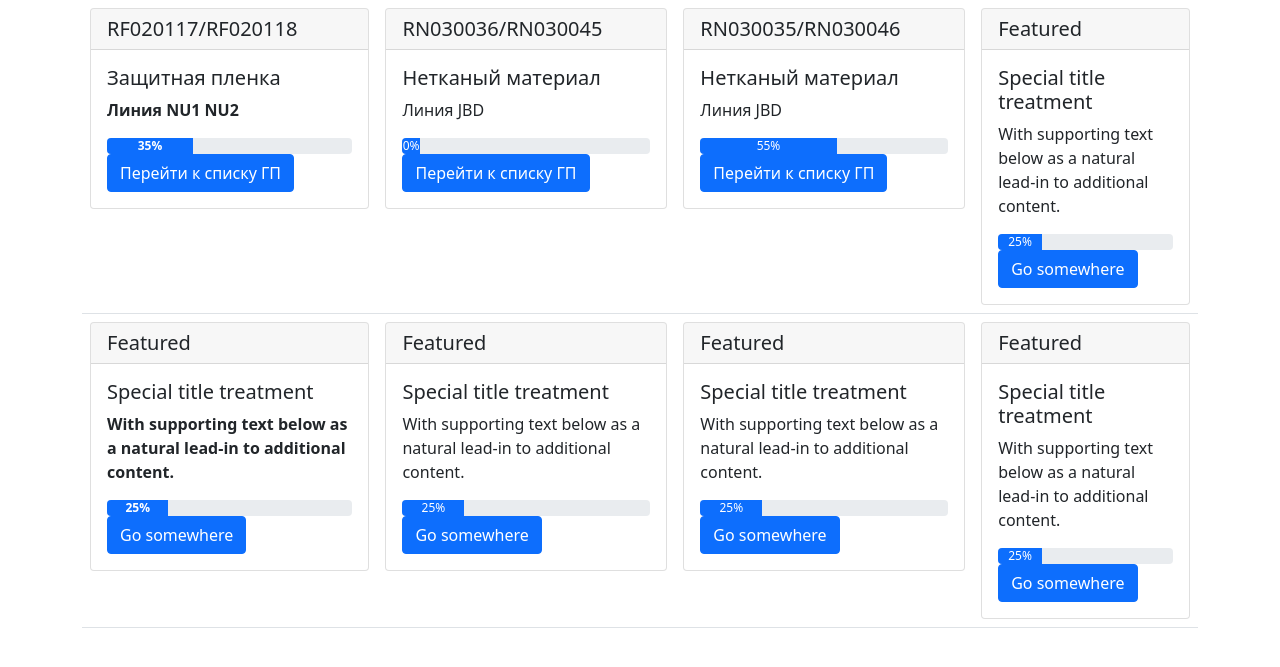
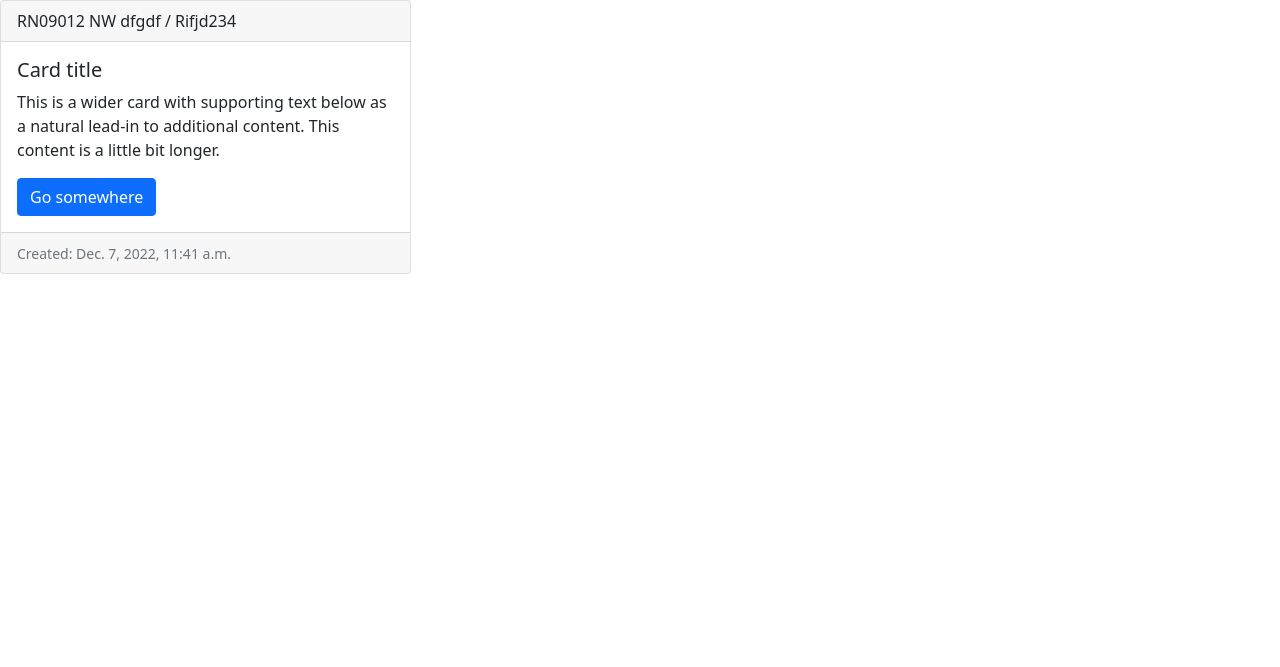
Before and after one commit to anastasiia-ial/djproj, a Django app: page / in a window 1280 px wide. Shown: the part 56-723 px from the top of the page. Run offline with Django 3.2, Linux system fonts and the light colour scheme; data comes from the database, SQL or seed files in the repository; both versions use the stored data as it was after the commit.

Commit message:
card is connected to db

```diff
--- a/main/models.py
+++ b/main/models.py
@@ -9,16 +9,16 @@ class Raw (models.Model):
     rtitle = models.CharField(max_length=200)#навзвание слоя на русском
 
     def __str__(self):
-        return self.num +' '+ self.title
+       return self.num +' '+ self.title
 
 # class Sku (models.Model):
-#     num = models.ForeignKey( on_delete=models.CASCADE)#артикул готоваой продукции (ГП)
+#     num = models.CharField( on_delete=models.CASCADE)#артикул готоваой продукции (ГП)
 #     title = models.CharField(max_length=200)#наименование ГП
 
 # class Routing (models.Model):
-#     code = models.ForeignKey(on_delete=models.CASCADE)#артикул маршрутной карты (МК)
-#     sku_num = models.CharField(max_length=3)#ссылка на артикул ГП
-#     sku_title = models.CharField(max_length=3)#ссылка на наименование ГП
+#     code = models.CharField(on_delete=models.CASCADE)#артикул маршрутной карты (МК)
+#     sku_num = models.ForeignKey(max_length=3)#ссылка на артикул ГП
+    # sku_title = models.CharField(max_length=3)#ссылка на наименование ГП
 #     raw_num = models.CharField(max_length=3)#ссылка на артикул сырья
 #     raw_title = models.CharField(max_length=3)#ссылка на наименование сырья
 
@@ -26,11 +26,12 @@ class Raw (models.Model):
 class Change (models.Model):
     id = models.BigAutoField(primary_key=True) #номер изменения
     old_raw = models.ForeignKey(Raw, on_delete=models.CASCADE)#старый артикул сырья
+    # old_raw = models.CharField(max_length=13)#старый артикул сырья
     new_raw = models.CharField(max_length=13)#новый артикул сырья
     # title = models.CharField(max_length=200)#наименование
     # rtitle = models.CharField(max_length=200)#навзвание слоя на русском
     status = models.BooleanField()#статус
     created_date = models.DateTimeField(default=timezone.now)#когда была создана заявка
 
-    def __str__(self):
-        return self.id
+    # def __str__(self):
+    #     return self.id
--- a/main/templates/main/status.html
+++ b/main/templates/main/status.html
@@ -5,123 +5,20 @@
 {%endblock%}
 
 {%block content%}
-<!-- cards status  -->
-<div class="container">
-<table class="table">
-
-    <tbody>
-    <tr>
-        <th scope="row">
-            <div class="card">
-                <h5 class="card-header">RF020117/RF020118</h5>
-                <div class="card-body">
-                    <h5 class="card-title">Защитная пленка</h5>
-                    <p class="card-text">Линия NU1 NU2</p>
-                    <div class="progress">
-                        <div class="progress-bar" role="progressbar" style="width: 35%;" aria-valuenow="35" aria-valuemin="0" aria-valuemax="100">35%</div>
-                    </div>
-                    <a href="/" class="btn btn-primary">Перейти к списку ГП</a>
-                </div>
-            </div>
-        </th>
-        <td>
-            <div class="card">
-                <h5 class="card-header">RN030036/RN030045</h5>
-                <div class="card-body">
-                    <h5 class="card-title">Нетканый материал</h5>
-                    <p class="card-text"> Линия JBD</p>
-                    <div class="progress">
-                        <div class="progress-bar" role="progressbar" style="width: 7%;" aria-valuenow="0" aria-valuemin="0" aria-valuemax="100">0%</div>
-                    </div>
-                    <a href="#" class="btn btn-primary">Перейти к списку ГП</a>
-                </div>
-            </div>
-        </td>
-        <td>
-            <div class="card">
-                <h5 class="card-header">RN030035/RN030046</h5>
-                <div class="card-body">
-                    <h5 class="card-title">Нетканый материал</h5>
-                    <p class="card-text">Линия JBD</p>
-                    <div class="progress">
-                        <div class="progress-bar" role="progressbar" style="width: 55%;" aria-valuenow="55" aria-valuemin="0" aria-valuemax="100">55%</div>
-                    </div>
-                    <a href="#" class="btn btn-primary">Перейти к списку ГП</a>
-                </div>
-            </div>
-        </td>
-      <td>
-            <div class="card">
-                <h5 class="card-header">Featured</h5>
-                <div class="card-body">
-                    <h5 class="card-title">Special title treatment</h5>
-                    <p class="card-text">With supporting text below as a natural lead-in to additional content.</p>
-                    <div class="progress">
-                        <div class="progress-bar" role="progressbar" style="width: 25%;" aria-valuenow="25" aria-valuemin="0" aria-valuemax="100">25%</div>
-                    </div>
-                    <a href="#" class="btn btn-primary">Go somewhere</a>
-                </div>
-            </div>
-        </td>
-    </tr>
-    <tr>
-        <th scope="row">
-            <div class="card">
-                <h5 class="card-header">Featured</h5>
-                <div class="card-body">
-                    <h5 class="card-title">Special title treatment</h5>
-                    <p class="card-text">With supporting text below as a natural lead-in to additional content.</p>
-                    <div class="progress">
-                        <div class="progress-bar" role="progressbar" style="width: 25%;" aria-valuenow="25" aria-valuemin="0" aria-valuemax="100">25%</div>
-                    </div>
-                    <a href="#" class="btn btn-primary">Go somewhere</a>
-                </div>
-            </div>
-        </th>
-        <td>
-            <div class="card">
-                <h5 class="card-header">Featured</h5>
-                <div class="card-body">
-                    <h5 class="card-title">Special title treatment</h5>
-                    <p class="card-text">With supporting text below as a natural lead-in to additional content.</p>
-                    <div class="progress">
-                        <div class="progress-bar" role="progressbar" style="width: 25%;" aria-valuenow="25" aria-valuemin="0" aria-valuemax="100">25%</div>
-                    </div>
-                    <a href="#" class="btn btn-primary">Go somewhere</a>
-                </div>
-            </div>
-        </td>
-        <td>
-            <div class="card">
-                <h5 class="card-header">Featured</h5>
-                <div class="card-body">
-                    <h5 class="card-title">Special title treatment</h5>
-                    <p class="card-text">With supporting text below as a natural lead-in to additional content.</p>
-                    <div class="progress">
-                        <div class="progress-bar" role="progressbar" style="width: 25%;" aria-valuenow="25" aria-valuemin="0" aria-valuemax="100">25%</div>
-                    </div>
-                    <a href="#" class="btn btn-primary">Go somewhere</a>
-                </div>
-            </div>
-        </td>
-        <td>
-            <div class="card">
-                <h5 class="card-header">Featured</h5>
-                <div class="card-body">
-                    <h5 class="card-title">Special title treatment</h5>
-                    <p class="card-text">With supporting text below as a natural lead-in to additional content.</p>
-                    <div class="progress">
-                        <div class="progress-bar" role="progressbar" style="width: 25%;" aria-valuenow="25" aria-valuemin="0" aria-valuemax="100">25%</div>
-                    </div>
-
-                    <a href="#" class="btn btn-primary">Go somewhere</a>
-                </div>
-            </div>
-        </td>
-    </tr>
-    </tbody>
-</table>
-</div>
-</body>
-</html>
-{%endblock%}
+<div class="row row-cols-1 row-cols-md-3 g-4">
+    {%for change in changes%}
+    <div class="col">
+      <div class="card h-100">
+        <div class="card-header"> {{change.old_raw}} / {{change.new_raw}}</div>
+        <div class="card-body">
+          <h5 class="card-title">Card title</h5>
+          <p class="card-text">This is a wider card with supporting text below as a natural lead-in to additional content. This content is a little bit longer.</p>
+          <a href="#" class="btn btn-primary">Go somewhere</a>
+        </div>
+        <div class="card-footer">
+          <small class="text-muted">Created: {{ change.created_date }}</small>
+        </div>
+      </div>
+    </div>
+    {% endfor %}
+{% endblock %}
--- a/main/views.py
+++ b/main/views.py
@@ -2,7 +2,8 @@ from django.shortcuts import render
 from .models import Raw, Change
 
 def status(request):
-    return render(request, 'main/status.html')
+    changes=Change.objects.all()
+    return render(request, 'main/status.html',{'changes':changes})
 
 def gen(request):
     return render(request, 'main/gen.html')
```
Also changed, not shown: db.sqlite3, main/migrations/0004_auto_20221206_1612.py (added), main/migrations/0005_alter_change_old_raw.py (added), main/migrations/0006_alter_change_old_raw.py (added), main/migrations/0007_alter_change_old_raw.py (added).
